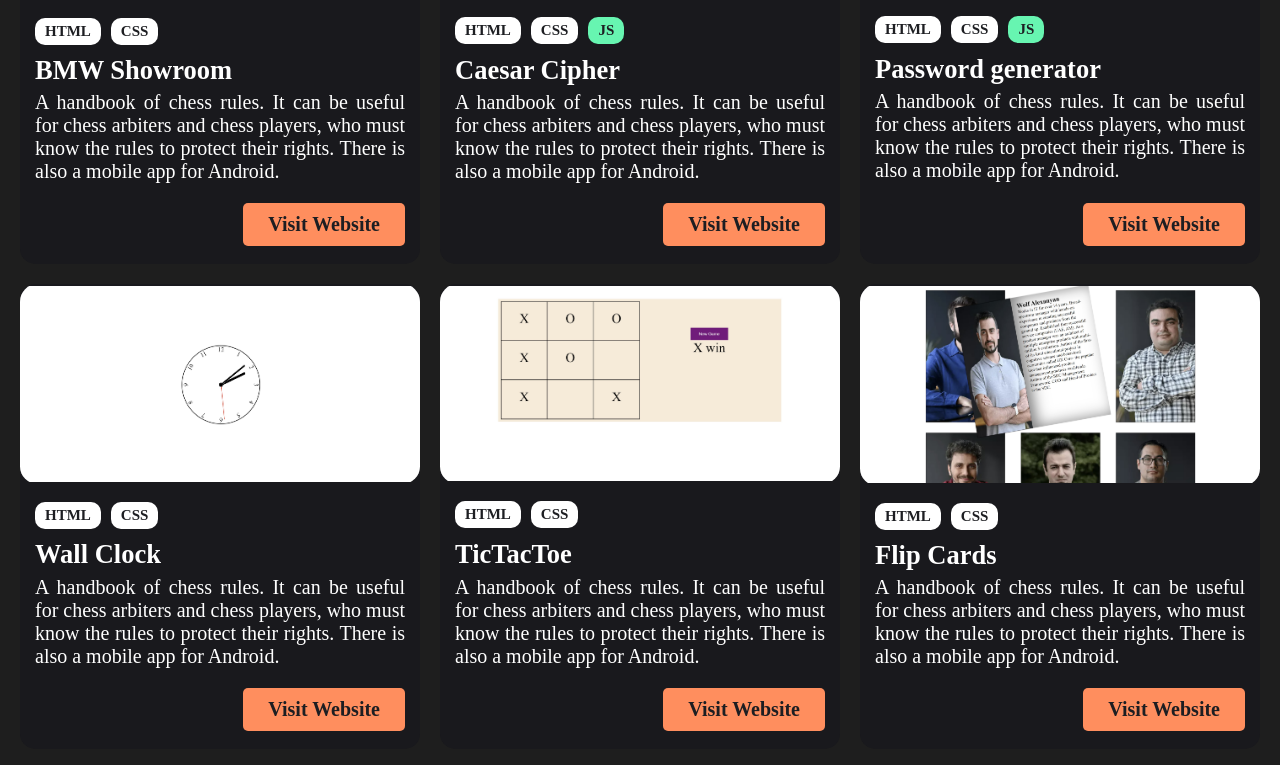
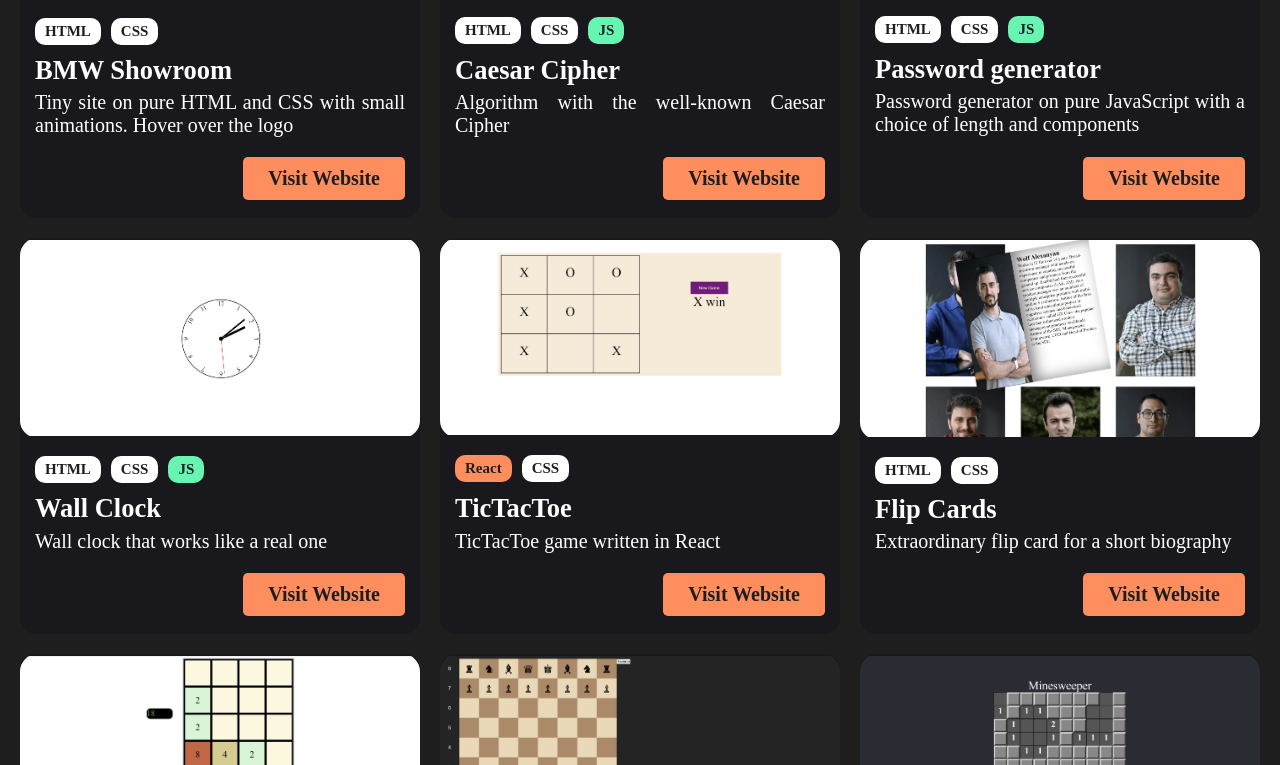
Before and after one commit to ArtyomSukiasyan/portfolio, a Next.js app: page / in a window 1280 px wide. Shown: the part 3055-3820 px from the top of the page. Built offline with nearby package versions, Linux system fonts and the light colour scheme.

Commit message:
feat: change projects description

```diff
--- a/src/constants/projects.ts
+++ b/src/constants/projects.ts
@@ -26,90 +26,63 @@ export const PROJECTS = [
 export const FUN_PROJECTS = [
   {
     title: "BMW Showroom",
-    text: `
-      A handbook of chess rules. It can be useful for chess arbiters and chess players, who must know the rules to protect their rights.
-      There is also a mobile app for Android.
-      `,
+    text: "Tiny site on pure HTML and CSS with small animations. Hover over the logo",
     image: "/bmw-showroom.jpg",
     roles: ["HTML", "CSS"],
     href: "https://bmw-show-room.vercel.app/",
   },
   {
     title: "Caesar Cipher",
-    text: `
-      A handbook of chess rules. It can be useful for chess arbiters and chess players, who must know the rules to protect their rights.
-      There is also a mobile app for Android.
-      `,
+    text: "Algorithm with the well-known Caesar Cipher",
     image: "/caesar-cipher.jpg",
     roles: ["HTML", "CSS", "JS"],
     href: "https://caesar-cipher-zeta.vercel.app/",
   },
   {
     title: "Password generator",
-    text: `
-      A handbook of chess rules. It can be useful for chess arbiters and chess players, who must know the rules to protect their rights.
-      There is also a mobile app for Android.
-      `,
+    text: "Password generator on pure JavaScript with a choice of length and components",
     image: "/password-generator.jpg",
     roles: ["HTML", "CSS", "JS"],
     href: "https://password-generator-chi-two.vercel.app/",
   },
   {
     title: "Wall Clock",
-    text: `
-      A handbook of chess rules. It can be useful for chess arbiters and chess players, who must know the rules to protect their rights.
-      There is also a mobile app for Android.
-      `,
+    text: "Wall clock that works like a real one",
     image: "/Wall-clock.jpg",
-    roles: ["HTML", "CSS"],
+    roles: ["HTML", "CSS", "JS"],
     href: "https://clock-gray.vercel.app/",
   },
   {
     title: "TicTacToe",
-    text: `
-      A handbook of chess rules. It can be useful for chess arbiters and chess players, who must know the rules to protect their rights.
-      There is also a mobile app for Android.
-      `,
+    text: "TicTacToe game written in React",
     image: "/TicTacToe.jpg",
-    roles: ["HTML", "CSS"],
+    roles: ["React", "CSS"],
     href: "https://tic-tac-toe-wheat-gamma.vercel.app/",
   },
   {
     title: "Flip Cards",
-    text: `
-      A handbook of chess rules. It can be useful for chess arbiters and chess players, who must know the rules to protect their rights.
-      There is also a mobile app for Android.
-      `,
+    text: "Extraordinary flip card for a short biography",
     image: "/Flip-cards.jpg",
     roles: ["HTML", "CSS"],
     href: "https://flip-cards-five.vercel.app/",
   },
   {
     title: "2048",
-    text: `
-      A handbook of chess rules. It can be useful for chess arbiters and chess players, who must know the rules to protect their rights.
-      There is also a mobile app for Android.
-      `,
+    text: "The well-known game 2048",
     image: "/2048.jpg",
-    roles: ["HTML", "CSS"],
+    roles: ["React", "CSS"],
     href: "https://2048-peach.vercel.app/",
   },
   {
     title: "Chess",
-    text: `
-      A handbook of chess rules. It can be useful for chess arbiters and chess players, who must know the rules to protect their rights.
-      There is also a mobile app for Android.
-      `,
+    text: "Chess game according to all the rules",
     image: "/chess.jpg",
-    roles: ["HTML", "CSS"],
+    roles: ["React", "CSS"],
     href: "https://react-ts-chess-henna.vercel.app/",
   },
   {
-    title: "MineSweeper",
-    text: `
-      A handbook of chess rules. It can be useful for chess arbiters and chess players, who must know the rules to protect their rights.
-      There is also a mobile app for Android.
-      `,
+    title: "Minesweeper",
+    text: "Minesweeper according to all the rules",
     image: "/MineSweeper.jpg",
     roles: ["HTML", "CSS"],
     href: "https://minesweeper-rouge-six.vercel.app/",
```
